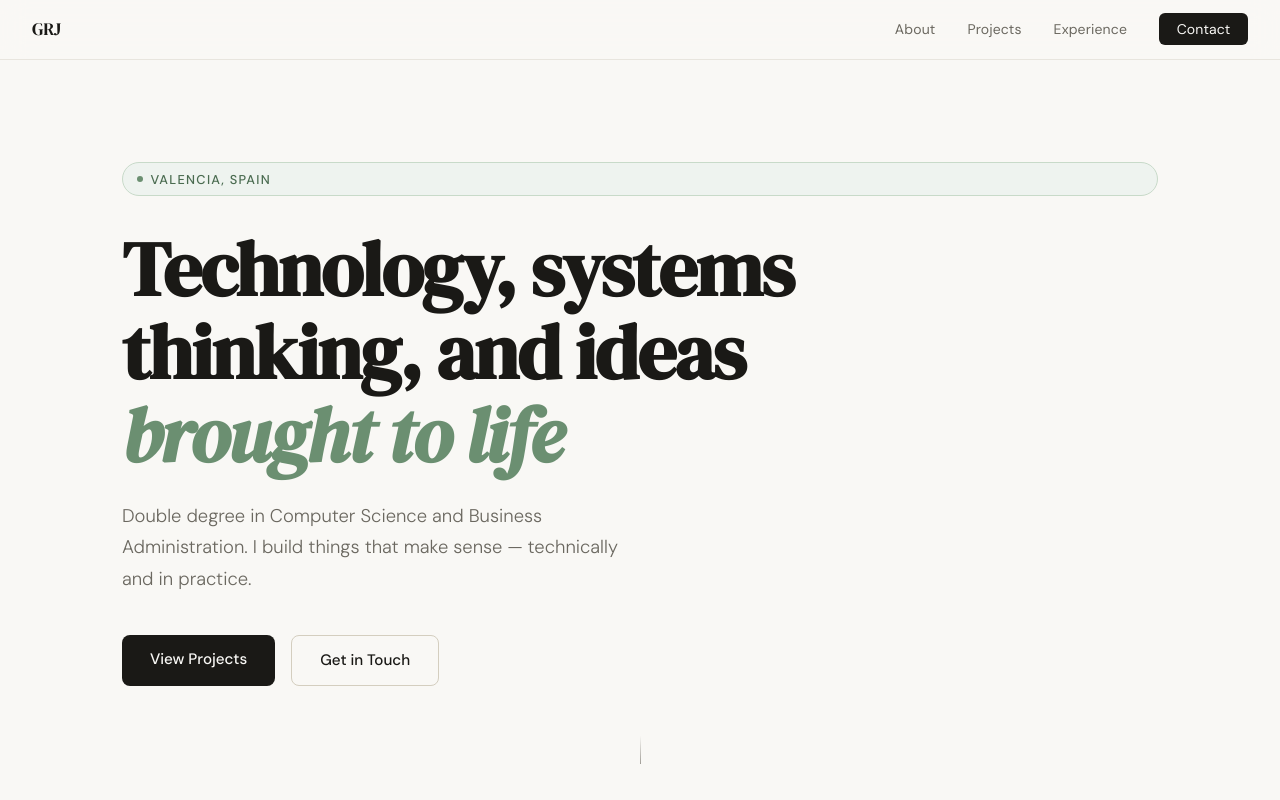
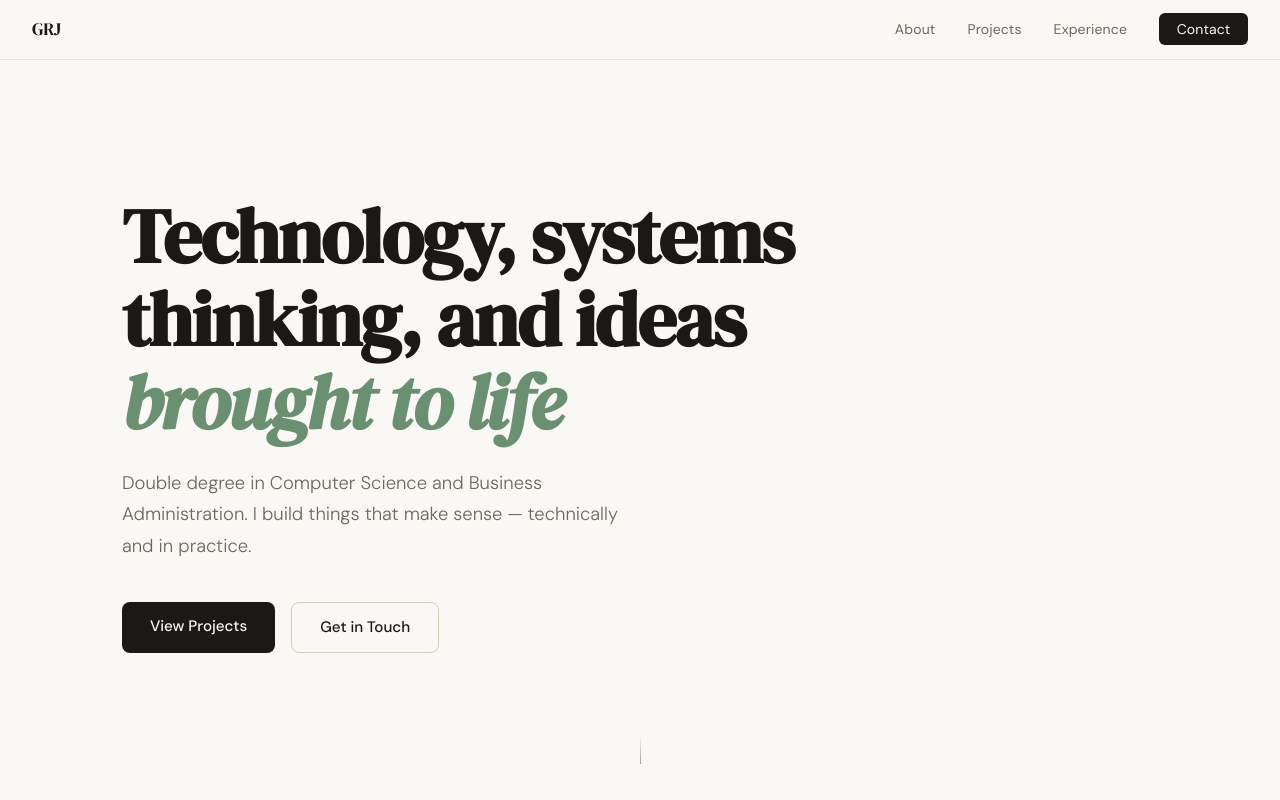
Before and after one commit to gabrielajamhour/gabrielajamhour.github.io, a plain HTML site: page index.html in a window 1280 px wide. Shown: the top 800 px of the page. Drawn offline with Linux system fonts and the light colour scheme.

Commit message:
Remove hero eyebrow

```diff
--- a/index.html
+++ b/index.html
@@ -971,10 +971,6 @@
   <!-- HERO -->
   <section style="position: relative; padding: 0;">
     <div class="hero">
-      <div class="hero-eyebrow fade-up">
-        <span class="hero-eyebrow-dot"></span>
-        Valencia, Spain
-      </div>
       <h1 class="hero-title fade-up fade-up-delay-1">
         Technology, systems thinking, and ideas <em>brought to life</em>
       </h1>
```
